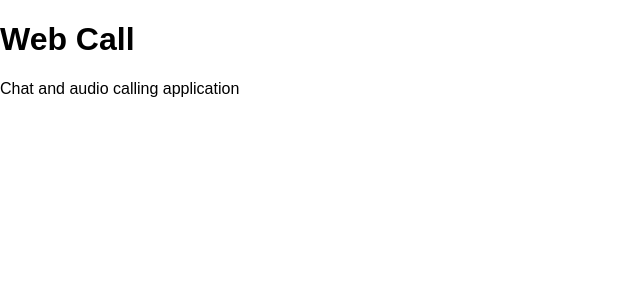
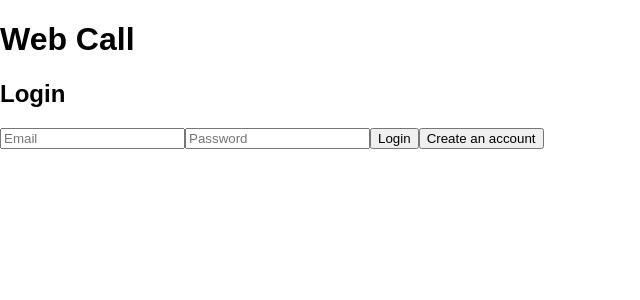
Before and after one commit to MuskanSarraf/web-call, a React (Vite) app: page / in a window 1280 px wide. Shown: the top 300 px of the page, without its empty margins (0-640 px from the left). Built offline with nearby package versions, Linux system fonts and the light colour scheme; no server answers.

Commit message:
add:Supabase Authentication

```diff
--- a/src/App.tsx
+++ b/src/App.tsx
@@ -1,8 +1,29 @@
+import AuthPage from "./pages/AuthPage";
+import { useAuth } from "./hooks/useAuth";
+import { signOut } from "./services/authService";
+
 function App() {
+  const { user, loading } = useAuth();
+
+  if (loading) {
+    return <p>Loading...</p>;
+  }
+
+  if (!user) {
+    return <AuthPage />;
+  }
+
   return (
     <div>
-      <h1>Web Call</h1>
-      <p>Chat and audio calling application</p>
+      <h1>Welcome!</h1>
+
+      <p>You are logged in.</p>
+
+      <p>Email: {user.email}</p>
+
+      <button onClick={() => void signOut()}>
+        Logout
+      </button>
     </div>
   );
 }
--- /dev/null
+++ b/src/hooks/useAuth.ts
@@ -0,0 +1,35 @@
+import { useEffect, useState } from "react";
+import type { User } from "@supabase/supabase-js";
+import { supabase } from "../lib/supabase";
+
+export const useAuth = () => {
+  const [user, setUser] = useState<User | null>(null);
+  const [loading, setLoading] = useState(true);
+
+  useEffect(() => {
+    const loadUser = async () => {
+      const { data } = await supabase.auth.getUser();
+
+      setUser(data.user);
+      setLoading(false);
+    };
+
+    void loadUser();
+
+    const {
+      data: { subscription },
+    } = supabase.auth.onAuthStateChange((_event, session) => {
+      setUser(session?.user ?? null);
+      setLoading(false);
+    });
+
+    return () => {
+      subscription.unsubscribe();
+    };
+  }, []);
+
+  return {
+    user,
+    loading,
+  };
+};
--- /dev/null
+++ b/src/pages/AuthPage.tsx
@@ -0,0 +1,68 @@
+import { useState } from "react";
+import { signIn, signUp } from "../services/authService";
+
+function AuthPage() {
+  const [email, setEmail] = useState("");
+  const [password, setPassword] = useState("");
+  const [isSignUp, setIsSignUp] = useState(false);
+  const [message, setMessage] = useState("");
+
+  const handleSubmit = async () => {
+    try {
+      setMessage("");
+
+      if (isSignUp) {
+        await signUp(email, password);
+        setMessage("Account created. You can now log in.");
+      } else {
+        await signIn(email, password);
+        setMessage("Logged in successfully.");
+      }
+    } catch (error) {
+      if (error instanceof Error) {
+        setMessage(error.message);
+      } else {
+        setMessage("Something went wrong.");
+      }
+    }
+  };
+
+  return (
+    <div>
+      <h1>Web Call</h1>
+
+      <h2>{isSignUp ? "Create Account" : "Login"}</h2>
+
+      <input
+        type="email"
+        placeholder="Email"
+        value={email}
+        onChange={(event) => setEmail(event.target.value)}
+      />
+
+      <input
+        type="password"
+        placeholder="Password"
+        value={password}
+        onChange={(event) => setPassword(event.target.value)}
+      />
+
+      <button onClick={handleSubmit}>
+        {isSignUp ? "Sign Up" : "Login"}
+      </button>
+
+      <button
+        onClick={() => {
+          setIsSignUp((current) => !current);
+          setMessage("");
+        }}
+      >
+        {isSignUp ? "Already have an account?" : "Create an account"}
+      </button>
+
+      {message && <p>{message}</p>}
+    </div>
+  );
+}
+
+export default AuthPage;
--- /dev/null
+++ b/src/services/authService.ts
@@ -0,0 +1,41 @@
+import { supabase } from "../lib/supabase";
+
+export const signUp = async (
+  email: string,
+  password: string,
+) => {
+  const { data, error } = await supabase.auth.signUp({
+    email: email.trim(),
+    password,
+  });
+
+  if (error) {
+    throw error;
+  }
+
+  return data;
+};
+
+export const signIn = async (
+  email: string,
+  password: string,
+) => {
+  const { data, error } = await supabase.auth.signInWithPassword({
+    email: email.trim(),
+    password,
+  });
+
+  if (error) {
+    throw error;
+  }
+
+  return data;
+};
+
+export const signOut = async () => {
+  const { error } = await supabase.auth.signOut();
+
+  if (error) {
+    throw error;
+  }
+};
```
